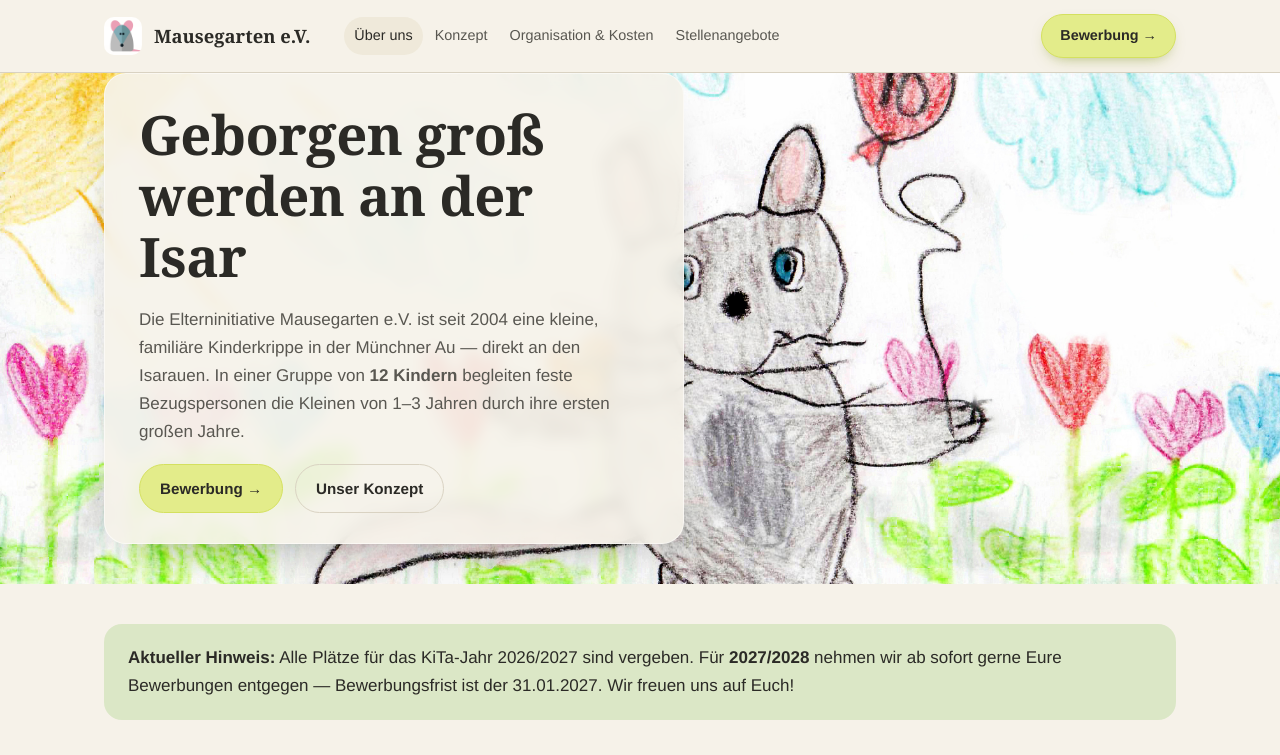
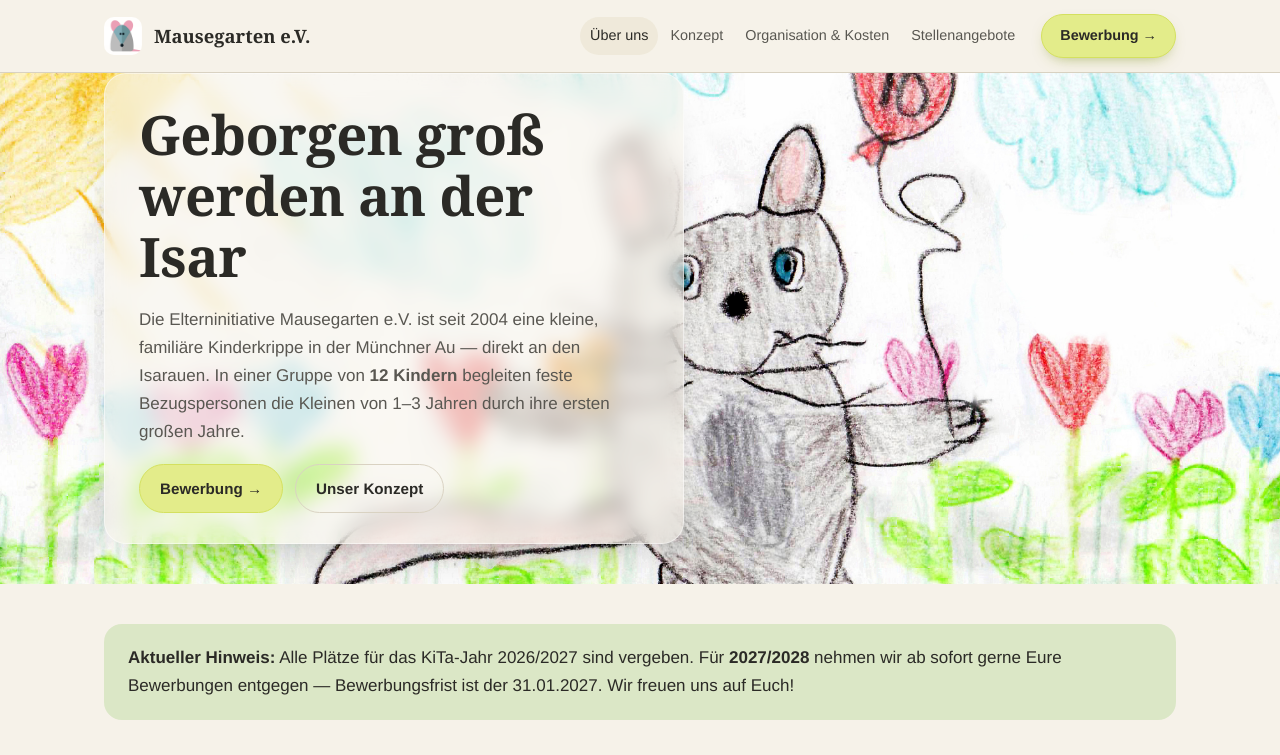
Before and after one commit to lksbrssr/mausegarten, a Next.js app: page / in a window 1280 px wide. Shown: the top 755 px of the page. Built offline with nearby package versions, Linux system fonts and the light colour scheme.

Commit message:
Menü rechtsbündig, Hero-Box halbtransparent

```diff
--- a/app/globals.css
+++ b/app/globals.css
@@ -81,7 +81,7 @@ a:hover { text-decoration: underline; }
 .brand:hover { text-decoration: none; }
 .brand img { display: block; border-radius: 10px; }
 
-.nav { display: flex; flex: 1; flex-wrap: nowrap; gap: 2px; align-items: center; justify-content: flex-start; margin-left: 18px; }
+.nav { display: flex; flex: 1; flex-wrap: nowrap; gap: 2px; align-items: center; justify-content: flex-end; margin-left: 18px; }
 .nav a {
   color: var(--ink-soft);
   padding: 7px 10px;
@@ -95,7 +95,7 @@ a:hover { text-decoration: underline; }
 
 /* highlighted Anmeldung call-to-action, pushed to the far right */
 .nav-cta {
-  margin-left: auto;
+  margin-left: 14px;
   white-space: nowrap;
   padding: 9px 18px !important;
   border-radius: 999px;
@@ -245,12 +245,13 @@ a:hover { text-decoration: underline; }
 }
 .hero-full-text {
   max-width: 580px;
-  background: rgba(246, 242, 233, 0.9);
-  backdrop-filter: blur(7px);
-  border: 1px solid rgba(255, 255, 255, 0.5);
+  background: rgba(246, 242, 233, 0.55);
+  backdrop-filter: blur(10px);
+  -webkit-backdrop-filter: blur(10px);
+  border: 1px solid rgba(255, 255, 255, 0.45);
   border-radius: 22px;
   padding: 30px 34px;
-  box-shadow: 0 20px 50px -28px rgba(0, 0, 0, 0.45);
+  box-shadow: 0 20px 50px -30px rgba(0, 0, 0, 0.4);
 }
 .hero-full-text h1 { color: var(--ink); margin-bottom: 0.35em; }
 .hero-full-text p { color: var(--ink-soft); margin-bottom: 18px; }
```
